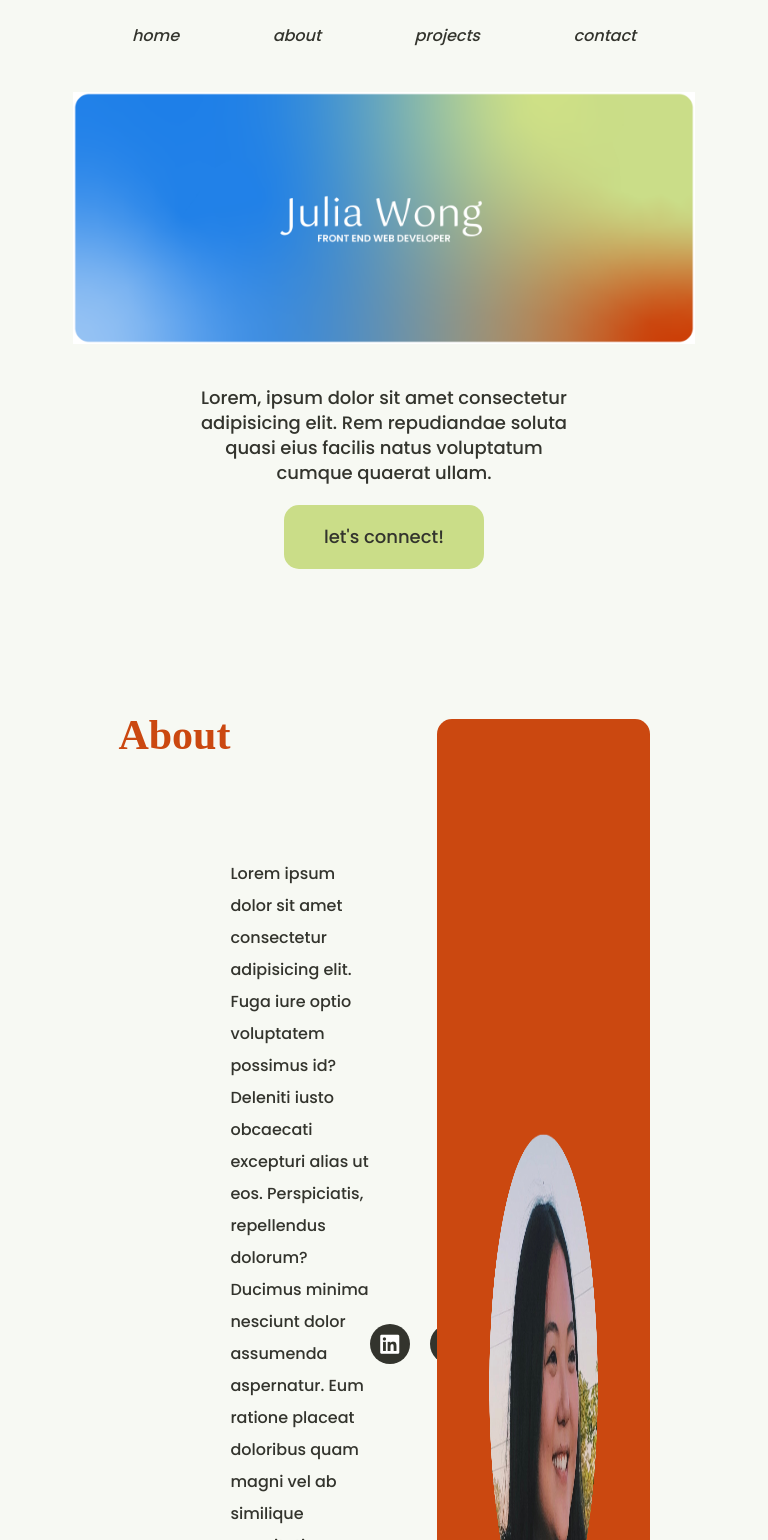
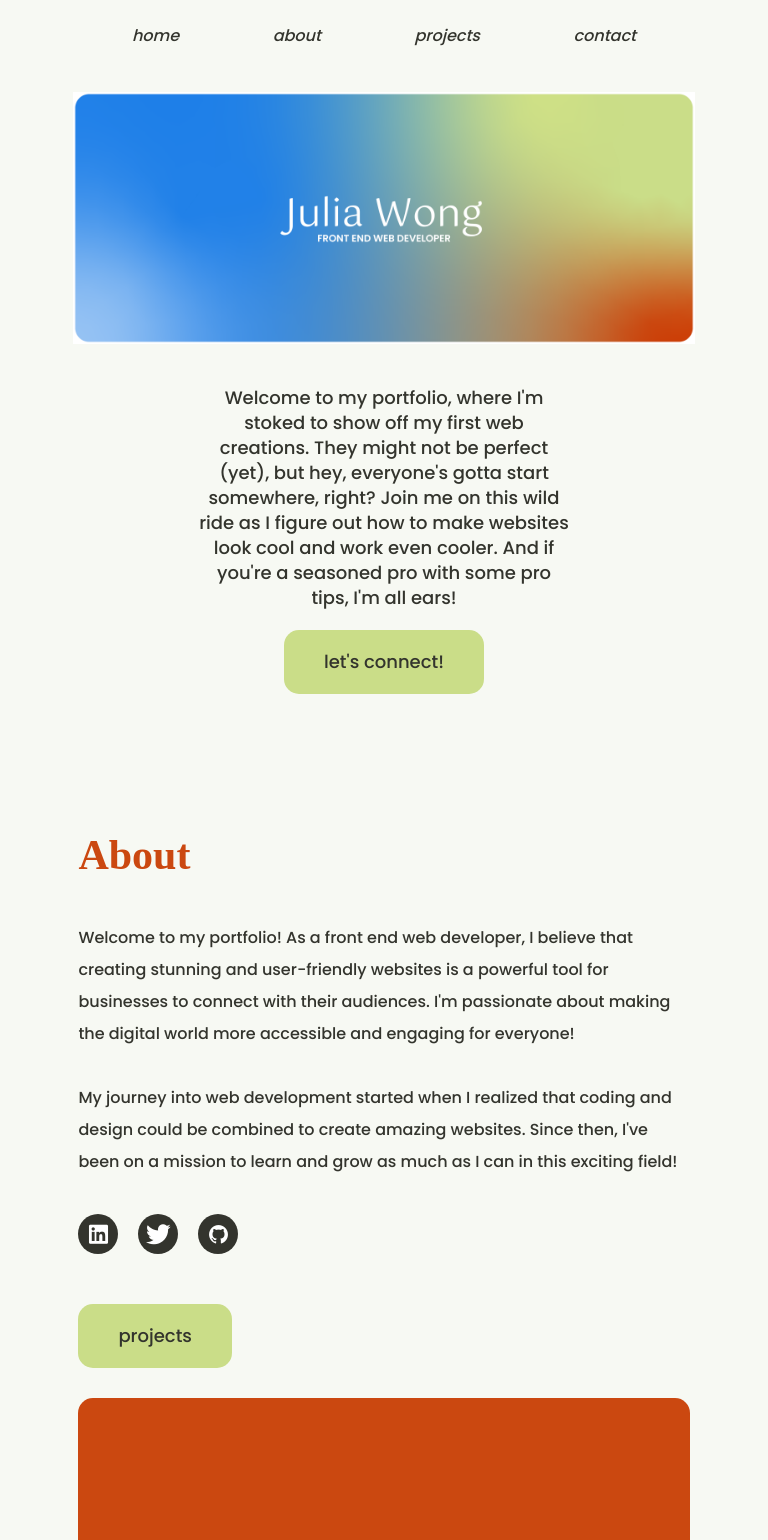
Before and after one commit to juliarwong/portfolio, a website with bundled scripts: page index.html in a window 768 px wide. Shown: the top 1540 px of the page. Built offline with nearby package versions, Linux system fonts and the light colour scheme; a web font is replaced by a local one.

Commit message:
lots of small changes throughout code and updated copy throughout

```diff
--- /dev/null
+++ b/form.js
@@ -0,0 +1,18 @@
+import { initializeApp } from "https://www.gstatic.com/firebasejs/9.9.0/firebase-app.js";
+import { getDatabase, ref} from "https://www.gstatic.com/firebasejs/9.9.0/firebase-database.js";
+
+// Your web app's Firebase configuration
+const config = {
+    apiKey: "AIzaSyBm5y85X7Zd5iZp1DJRROP2Z86S9yLn5I8",
+    authDomain: "portfolio-form-6868f.firebaseapp.com",
+    databaseURL: "https://portfolio-form-6868f-default-rtdb.firebaseio.com",
+    projectId: "portfolio-form-6868f",
+    storageBucket: "portfolio-form-6868f.appspot.com",
+    messagingSenderId: "230909981099",
+    appId: "1:230909981099:web:eda10e25731b71654aa2ee"
+};
+// Initialize Firebase
+const app = initializeApp(config);
+// Initialize Database content
+const database = getDatabase(app)
+const dbRef = ref(database);
--- a/index.html
+++ b/index.html
@@ -7,6 +7,23 @@
     <title>Portfolio</title>
     <link rel="stylesheet" href="./styles/styles.css">
     <link rel="stylesheet" href="https://cdn.jsdelivr.net/gh/devicons/devicon@v2.15.1/devicon.min.css">
+    <script type="module">
+    // Import the functions you need from the SDKs you need
+    import { initializeApp } from "https://www.gstatic.com/firebasejs/9.9.0/firebase-app.js";
+    // Your web app's Firebase configuration
+    const config = {
+        apiKey: "AIzaSyBm5y85X7Zd5iZp1DJRROP2Z86S9yLn5I8",
+        authDomain: "portfolio-form-6868f.firebaseapp.com",
+        databaseURL: "https://portfolio-form-6868f-default-rtdb.firebaseio.com",
+        projectId: "portfolio-form-6868f",
+        storageBucket: "portfolio-form-6868f.appspot.com",
+        messagingSenderId: "230909981099",
+        appId: "1:230909981099:web:eda10e25731b71654aa2ee"
+    };
+    // Initialize Firebase
+    const app = initializeApp(config);
+    </script>
+    <script src="./form.js"></script>
 </head>
 <body>
     <div class="wrapper">
@@ -22,7 +39,7 @@
         <header>
             <div class="headerDiv" id="headerDiv">
                 <img src="./assets/header-asset.png" alt="julia wong front end web developer">
-                <p>Lorem, ipsum dolor sit amet consectetur adipisicing elit. Rem repudiandae soluta quasi eius facilis natus voluptatum cumque quaerat ullam.</p>
+                <p>Welcome to my portfolio, where I'm stoked to show off my first web creations. They might not be perfect (yet), but hey, everyone's gotta start somewhere, right? Join me on this wild ride as I figure out how to make websites look cool and work even cooler. And if you're a seasoned pro with some pro tips, I'm all ears!</p>
             </div>
             <a href="#contact" class="button">let's connect!</a>
         </header>
@@ -31,8 +48,9 @@
             <section class="about" id="about">
                 <div class="aboutDiv">
                     <h2>About</h2>
-                    <p>Lorem ipsum dolor sit amet consectetur adipisicing elit. Fuga iure optio voluptatem possimus id? Deleniti iusto obcaecati excepturi alias ut eos. Perspiciatis, repellendus dolorum? Ducimus minima nesciunt dolor assumenda aspernatur.
-                        Eum ratione placeat doloribus quam magni vel ab similique exercitationem, vitae fugiat temporibus mollitia hic illo vero aspernatur at provident. Eos placeat voluptatum voluptate earum ad minima, recusandae incidunt dicta.</p>
+                    <p>Welcome to my portfolio! As a front end web developer, I believe that creating stunning and user-friendly websites is a powerful tool for businesses to connect with their audiences. I'm passionate about making the digital world more accessible and engaging for everyone!</p>
+
+                    <p>My journey into web development started when I realized that coding and design could be combined to create amazing websites. Since then, I've been on a mission to learn and grow as much as I can in this exciting field!</p>
                         <div class="socialIcons">
                             <ul>
                                 <li><a href=""><i class="devicon-linkedin-plain"></i></a></li>
@@ -108,28 +126,6 @@
                     </li>
                 </ul>
             </section>
-            <!-- <section class="projects" id="projects">
-                <h2>Projects</h2>
-                <ul class="projects">
-                    <li class="projectOne">
-                        <img src="./assets/1.png" alt="title card for Harper project">
-                        <li class="projectButtons"><a href="" class="button">live site</a></li>
-                    </li>
-                    <li class="projectTwo">
-                        <img src="./assets/2.png" alt="title card for movie app project">
-                        <li class="projectButtons"><a href="" class="button">live site</a></li>
-                    </li>
-                    <li class="projectThree">
-                        <img src="./assets/3.png" alt="title card for find beer app">
-                        <li class="projectButtons"><a href="" class="button">live site</a></li>
-                    </li>
-                </ul>
-                <ul class="projectButtons">
-                    <li class="projectButtons"><a href="" class="button">live site</a></li>
-                    <li class="projectButtons"><a href="" class="button">live site</a></li>
-                    <li class="projectButtons"><a href="" class="button">live site</a></li>
-                </ul> -->
-            </section>
 
             <section class="contact" id="contact">
                 <img src="./assets/contact-asset.png" alt="">
--- /dev/null
+++ b/package.json
@@ -0,0 +1,5 @@
+{
+  "dependencies": {
+    "firebase": "^9.21.0"
+  }
+}
--- a/styles/sass/partials/_mediaQueries.scss
+++ b/styles/sass/partials/_mediaQueries.scss
@@ -113,21 +113,39 @@
     body {
         font-size: 16px;
     }
-    .aboutDiv {
-        display: flex;
-        flex-wrap: wrap;
+    .aboutDiv,
+    .aboutImg {
+        width: 100%;
+        margin-bottom: 20px;
     }
-    .aboutDiv h2 {
-        flex: 0 0 100%;
+    .aboutImg img {
         max-width: 100%;
+        height: auto;
     }
-    .aboutDiv p {
-        flex: 0 0 50%;
-        max-width: 50%;
-    }
-    .aboutDiv .socialIcons {
-        flex: 0 0 50%;
-        max-width: 50%;
+
+    .about {
+        padding: 40px;
+
+        .aboutDiv {
+            width: 100%;
+            padding-right: 0;
+            margin-bottom: 30px;
+
+            .socialIcons {
+                margin-top: 20px;
+                margin-bottom: 20px;
+            }
+
+            a.button {
+                margin-top: 30px;
+            }
+        }
+
+        .aboutImg {
+            width: 100%;
+            justify-content: center;
+            margin-bottom: 30px;
+        }
     }
     .socialIcons ul {
         display: flex;
```
Also changed, not shown: styles/styles.css, 1 other file.
